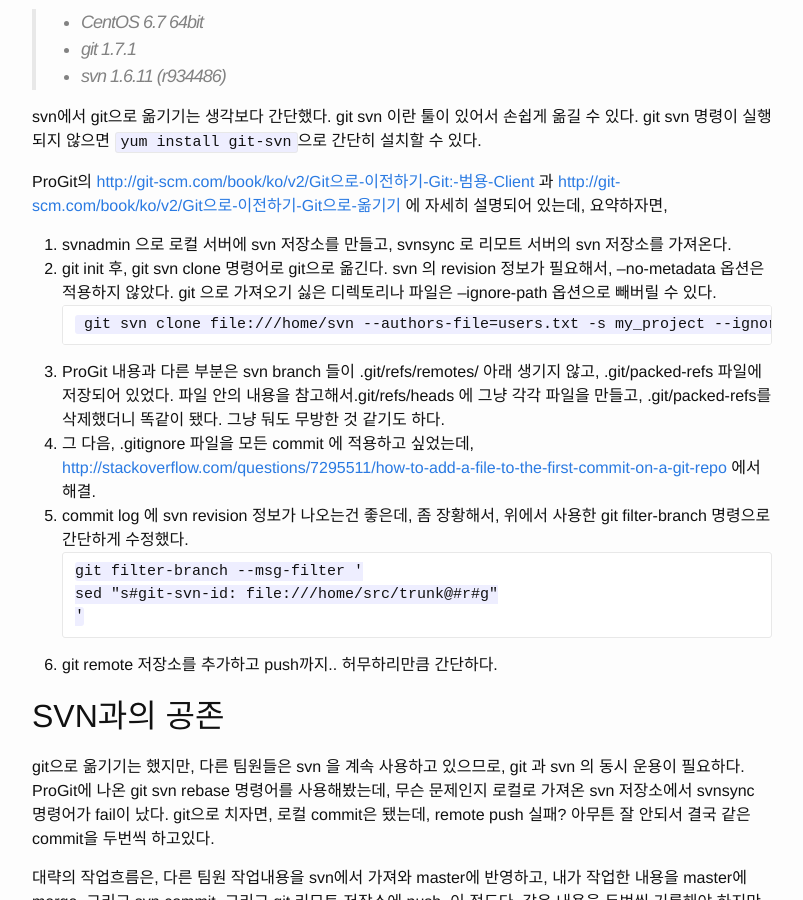
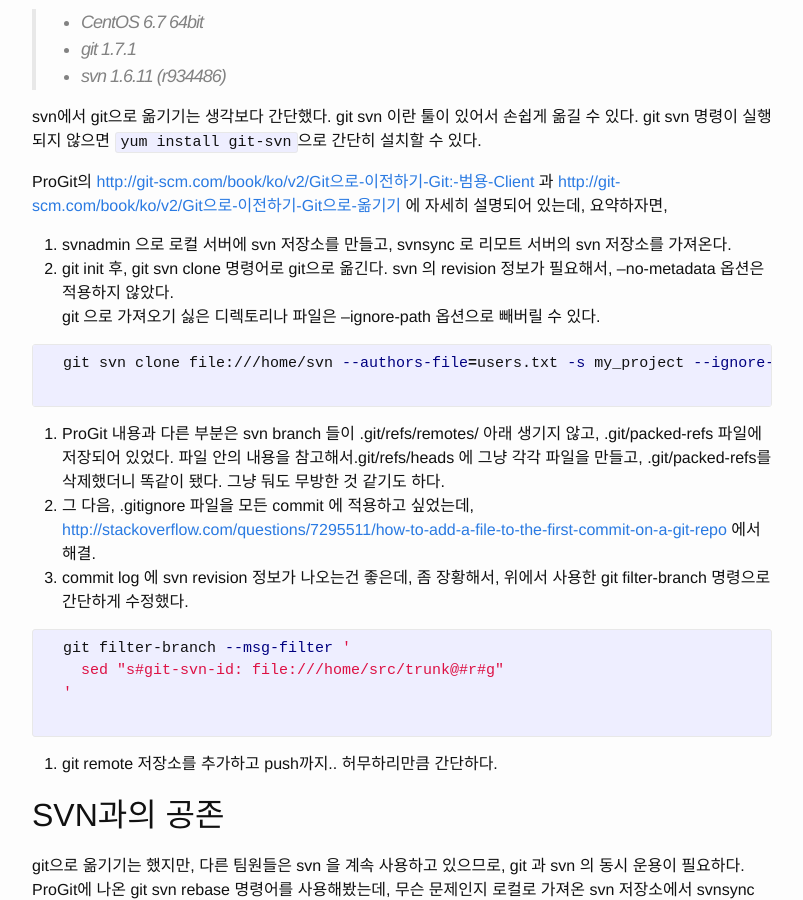
Before and after one commit to linusdamyo/linusdamyo.github.io, a Jekyll site: the page built from _posts/2015-12-22-migrate-to-git-from-svn.md, in a window 1280 px wide and 900 px high, scrolled down 497 px. Shown: the whole window, without its empty margins (238-1041 px from the left). Built offline with Jekyll 4.4.1, drawn with Linux system fonts in a browser that asks for light colours; some of the changed text lies outside the part shown.

````diff
--- a/_config.yml
+++ b/_config.yml
@@ -11,15 +11,15 @@ github_username:  linusdamyo
 # Build settings
 #markdown: redcarpet
 #markdown: kramdown
-kramdown:
-  input: GFM
+#kramdown:
+#  input: GFM
 #kramdown:
 #  input: GFM
 
 #redcarpet:
 #  extensions: ["no_intra_emphasis", "fenced_code_blocks", "autolink", "strikethrough", "superscript", "with_toc_data", "tables"]
 
-highlighter: pygments
+#highlighter: pygments
 permalink: pretty
 
 safe: true
--- a/_posts/2015-12-22-migrate-to-git-from-svn.md
+++ b/_posts/2015-12-22-migrate-to-git-from-svn.md
@@ -22,19 +22,19 @@ ProGit의 [http://git-scm.com/book/ko/v2/Git으로-이전하기-Git:-범용-Clie
 1. svnadmin 으로 로컬 서버에 svn 저장소를 만들고, svnsync 로 리모트 서버의 svn 저장소를 가져온다.
 1. git init 후, git svn clone 명령어로 git으로 옮긴다. svn 의 revision 정보가 필요해서, --no-metadata 옵션은 적용하지 않았다.
  git 으로 가져오기 싫은 디렉토리나 파일은 --ignore-path 옵션으로 빼버릴 수 있다.
-```
- git svn clone file:///home/svn --authors-file=users.txt -s my_project --ignore-paths='A|B'
-```
+: {% highlight bash %}
+  git svn clone file:///home/svn --authors-file=users.txt -s my_project --ignore-paths='A|B'
+  {% endhighlight %}
 
 1. ProGit 내용과 다른 부분은 svn branch 들이 .git/refs/remotes/ 아래 생기지 않고, .git/packed-refs 파일에 저장되어 있었다.
  파일 안의 내용을 참고해서.git/refs/heads 에 그냥 각각 파일을 만들고, .git/packed-refs를 삭제했더니 똑같이 됐다. 그냥 둬도 무방한 것 같기도 하다.
 1. 그 다음, .gitignore 파일을 모든 commit 에 적용하고 싶었는데, [http://stackoverflow.com/questions/7295511/how-to-add-a-file-to-the-first-commit-on-a-git-repo](http://stackoverflow.com/questions/7295511/how-to-add-a-file-to-the-first-commit-on-a-git-repo) 에서 해결.
 1. commit log 에 svn revision 정보가 나오는건 좋은데, 좀 장황해서, 위에서 사용한 git filter-branch 명령으로 간단하게 수정했다.
-```
-git filter-branch --msg-filter '
-sed "s#git-svn-id: file:///home/src/trunk@#r#g"
-'
-```
+: {% highlight bash %}
+  git filter-branch --msg-filter '
+    sed "s#git-svn-id: file:///home/src/trunk@#r#g"
+  '
+  {% endhighlight %}
 
 1. git remote 저장소를 추가하고 push까지.. 허무하리만큼 간단하다.
 
@@ -62,81 +62,83 @@ git으로 옮기고나니 소스관리가 훨씬 수월해졌다. 이 좋은걸
 마지막으로 자주 사용하는 git 명령어들을 정리해봤다.
 
 - git add NEW_FILE
->> 파일을 stage 상태로 만든다.
+: > 파일을 stage 상태로 만든다.
 
 - git commit
->> 당연히 commit
+: > 당연히 commit
 
 - git commit --amend
->> commit 을 했는데, 빼먹은게 있는 경우, git add 하고 git commit --amend 하면 기존 commit과 합쳐준다. 혹은 comment를 고칠때..
+: > commit 을 했는데, 빼먹은게 있는 경우, git add 하고 git commit --amend 하면 기존 commit과 합쳐준다. 혹은 comment를 고칠때..
 
 - git commit --amend --author "YOU \<YOU&#64;email.com\>"
->> commit 유저명을 바꾼다. 다른 사람이 svn 으로 업데이트한 내용을 받아와서, git 에 적용.
+: > commit 유저명을 바꾼다. 다른 사람이 svn 으로 업데이트한 내용을 받아와서, git 에 적용.
 
 - git checkout -b NEW_BRANCH
->> branch를 생성하고, 그 branch를 checkout 한다.
+: > branch를 생성하고, 그 branch를 checkout 한다.
 
 - git checkout -b NEW_BRANCH remotes/origin/NEW_BRANCH
->> remote branch 를 local 로 checkout
+: > remote branch 를 local 로 checkout
 
 - git merge BRANCH
->> branch 에서 작업한 내용을 master 에 반영할때. git checkout master 먼저 하고.
+: > branch 에서 작업한 내용을 master 에 반영할때. git checkout master 먼저 하고.
 
 - git cherry-pick COMMIT-ID
->> 특정 commit 만 골라서 반영해야 할 경우.
+: > 특정 commit 만 골라서 반영해야 할 경우.
 
 - git reset HEAD~1
->> merge를 잘못했거나 했을때, commit 을 되돌린다. stage 상태의 파일도 원복한다.
+: > merge를 잘못했거나 했을때, commit 을 되돌린다. stage 상태의 파일도 원복한다.
 
 - git status
->> 현재 상태 보기
+: > 현재 상태 보기
 
 - git diff
->> 전체 파일 diff
+: > 전체 파일 diff
 
 - git diff --cached
->> add 한 파일만 diff 할때 사용. 현재 수정중인 파일은 제외하고 보여준다.
+: > add 한 파일만 diff 할때 사용. 현재 수정중인 파일은 제외하고 보여준다.
 
 - git show COMMIT-ID
->> commit 된 내용 확인
+: > commit 된 내용 확인
 
 - git branch -a
->> 모든 branch 리스트를 본다.
+: > 모든 branch 리스트를 본다.
 
 - git push origin --all
->> remote 서버에 push
+: > remote 서버에 push
 
 - git push -f origin
->> rebase 하고 에러났을때, 강제 push. 혼자 쓸때만 사용하자.
+: > rebase 하고 에러났을때, 강제 push. 혼자 쓸때만 사용하자.
 
 - git log --all --grep='trunk@1676'
->> commit 메시지에서 특정 문자 검색
+: > commit 메시지에서 특정 문자 검색
 
 - git remote add origin root@remote:/home/git/project.git
->> remote 서버 추가
+: > remote 서버 추가
 
 - git init --bare
->> remote 서버에 git 저장소를 만든다.
->> mkdir /home/git/project.git; git init --bare
+: > remote 서버에 git 저장소를 만든다.
+: ```
+   mkdir /home/git/project.git; git init --bare
+  ```
 
 - git reset --hard HEAD , git pull
->> remote 에서 다시 받아서 덮어쓰기. 로컬 작업내용은 날아가므로 주의.
+: > remote 에서 다시 받아서 덮어쓰기. 로컬 작업내용은 날아가므로 주의.
 
 - git stash
->> 작업중인 내용을 임시저장.
+: > 작업중인 내용을 임시저장.
 
 - git stash list
->> stash 한 리스트
+: > stash 한 리스트
 
 - git stash apply --index
->> stash 한걸 적용. commit 상태까지.
+: > stash 한걸 적용. commit 상태까지.
 
 - git stash drop stash{0}
->> stash 한걸 지운다.
+: > stash 한걸 지운다.
 
 - git filter-branch
->> commit log 의 전체 변경이 필요할때.. 아래는 전체 유저명 변경 예제
-  {% highlight bash %}
+: > commit log 의 전체 변경이 필요할때.. 아래는 전체 유저명 변경 예제
+: {% highlight bash %}
   git filter-branch -f --commit-filter '
         if [ "$GIT_AUTHOR_NAME" = "OLD" ];
         then
@@ -149,8 +151,7 @@ git으로 옮기고나니 소스관리가 훨씬 수월해졌다. 이 좋은걸
   {% endhighlight %}
 
 - git update-ref -d refs/original/refs/heads/master
->> filter-branch 실행후 백업된 항목을 지운다.
+: > filter-branch 실행후 백업된 항목을 지운다.
 
 - git log --graph --all --decorate --color
-
-> 예쁘게 나온다. 한줄로 보고싶으면 --oneline 추가.
+: > 예쁘게 나온다. 한줄로 보고싶으면 --oneline 추가.
````
